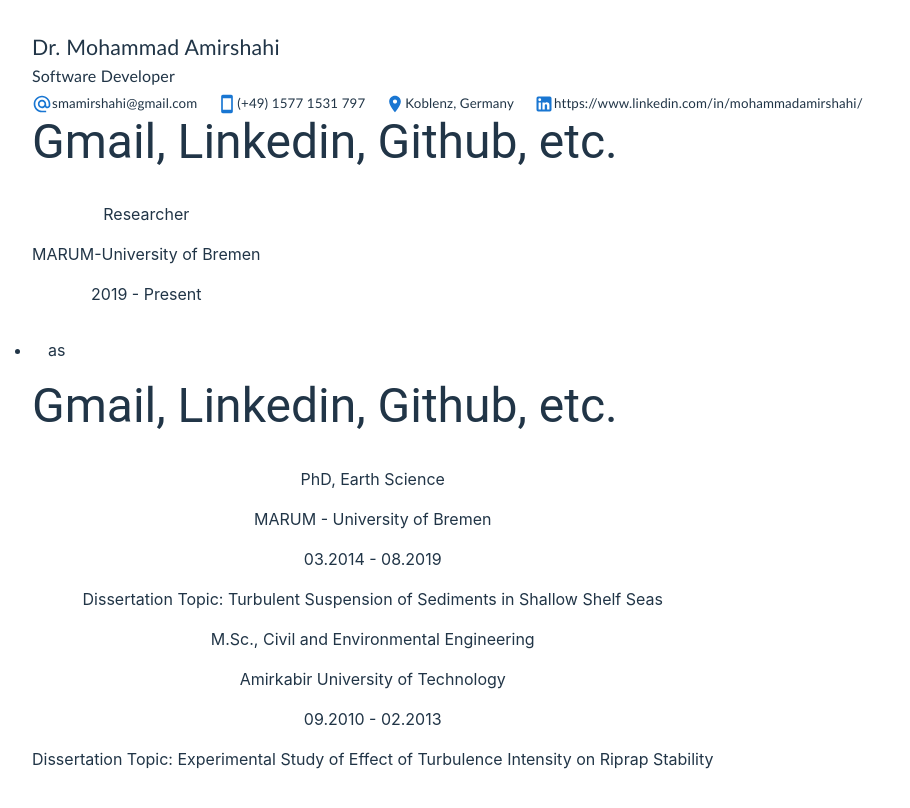
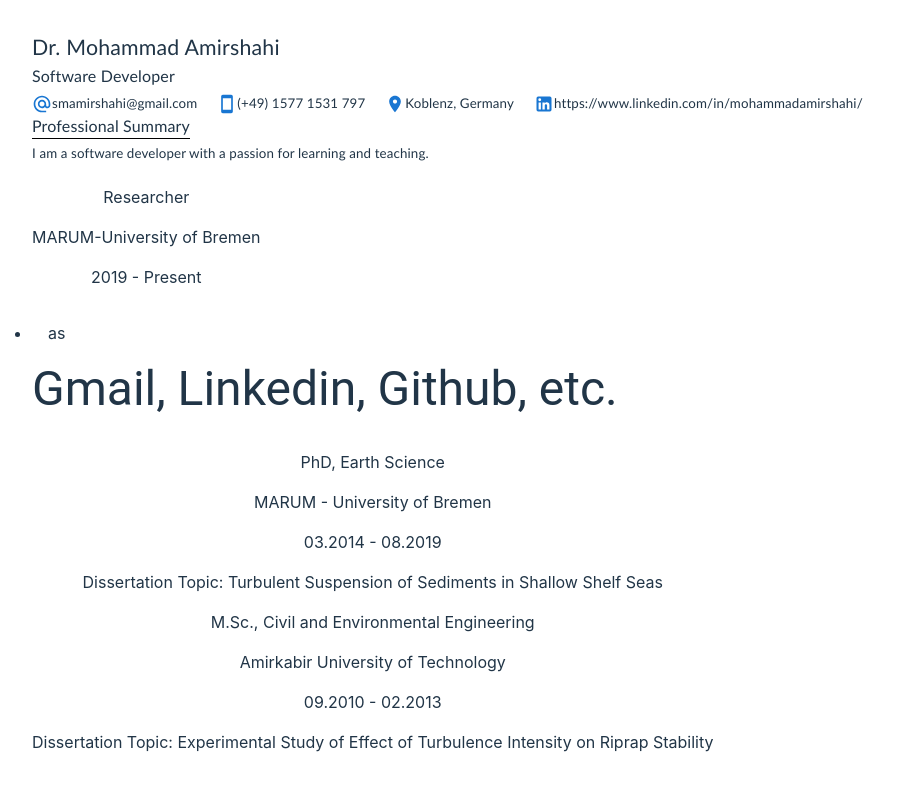
Before and after one commit to smamirshahi/squeezy-cv, a React (Vite) app: page / in a window 1280 px wide. Shown: the top 808 px of the page, without its empty margins (0-910 px from the left). Built offline with nearby package versions, Linux system fonts and the light colour scheme.

Commit message:
[main] Add a section for professional summary

```diff
--- a/src/App.tsx
+++ b/src/App.tsx
@@ -17,9 +17,7 @@ function App() {
     >
       <NameJobTitle />
       <ContactInformation />
-      <Grid2>
-        <ProfessionalSummary />
-      </Grid2>
+      <ProfessionalSummary />
       <Grid2>
         <WorkExperience />
       </Grid2>
--- a/src/Sections/professional-summary.tsx
+++ b/src/Sections/professional-summary.tsx
@@ -1,10 +1,25 @@
-import { Typography } from "@mui/material";
+import { Grid2, Typography } from "@mui/material";
 import { JSX } from "react";
 
 export function ProfessionalSummary(): JSX.Element {
   return (
-    <Typography variant="h3" gutterBottom>
-      Gmail, Linkedin, Github, etc.
-    </Typography>
+    <Grid2 container direction="column" alignItems="flex-start">
+      <Typography
+        sx={{
+          fontSize: "12pt",
+          fontFamily: "Calibri, sans-serif",
+          borderBottom: "1px solid black",
+        }}
+        gutterBottom
+      >
+        Professional Summary
+      </Typography>
+      <Typography
+        sx={{ fontSize: "10pt", fontFamily: "Calibri, sans-serif" }}
+        gutterBottom
+      >
+        I am a software developer with a passion for learning and teaching.
+      </Typography>
+    </Grid2>
   );
 }
```
